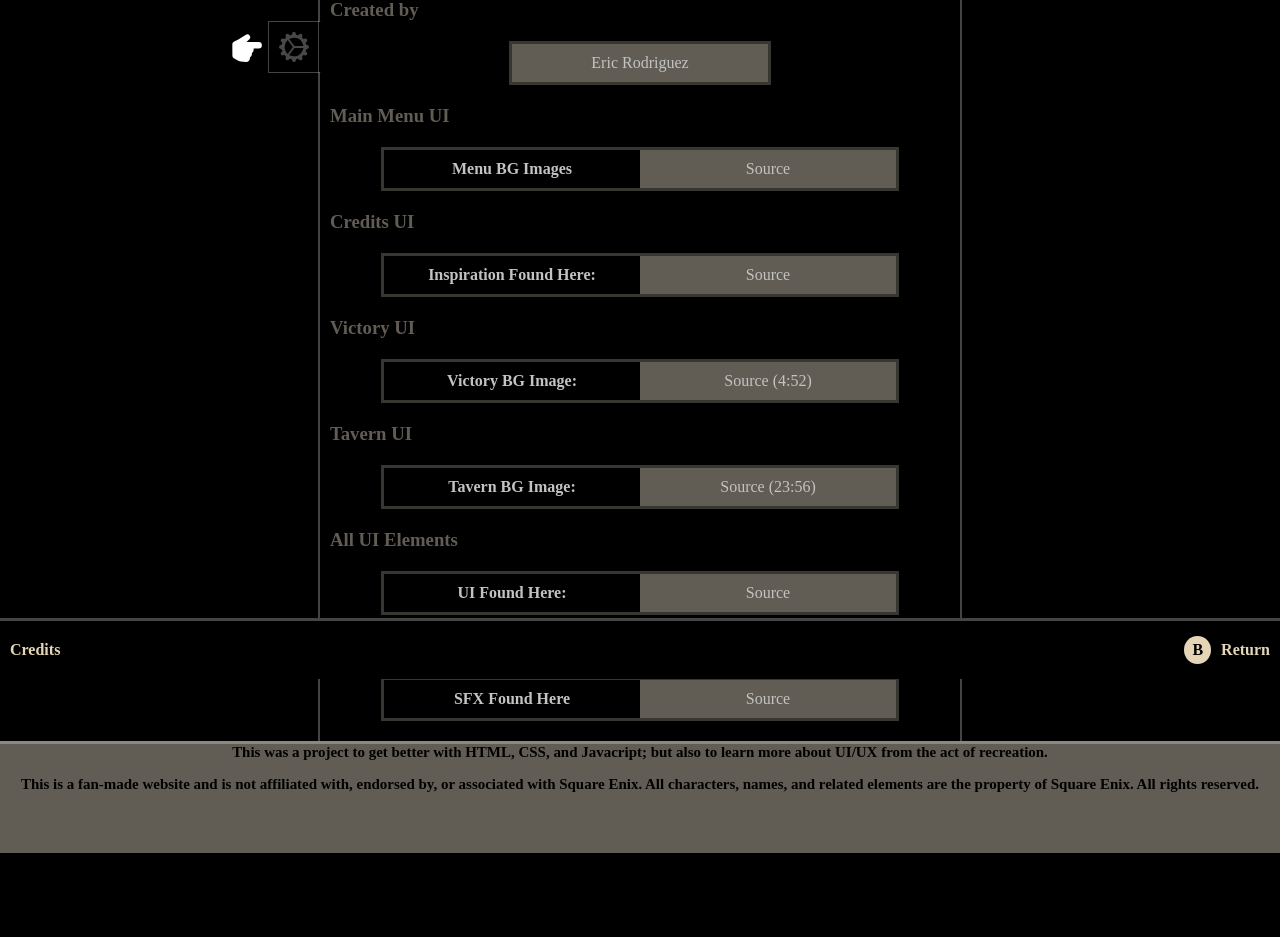
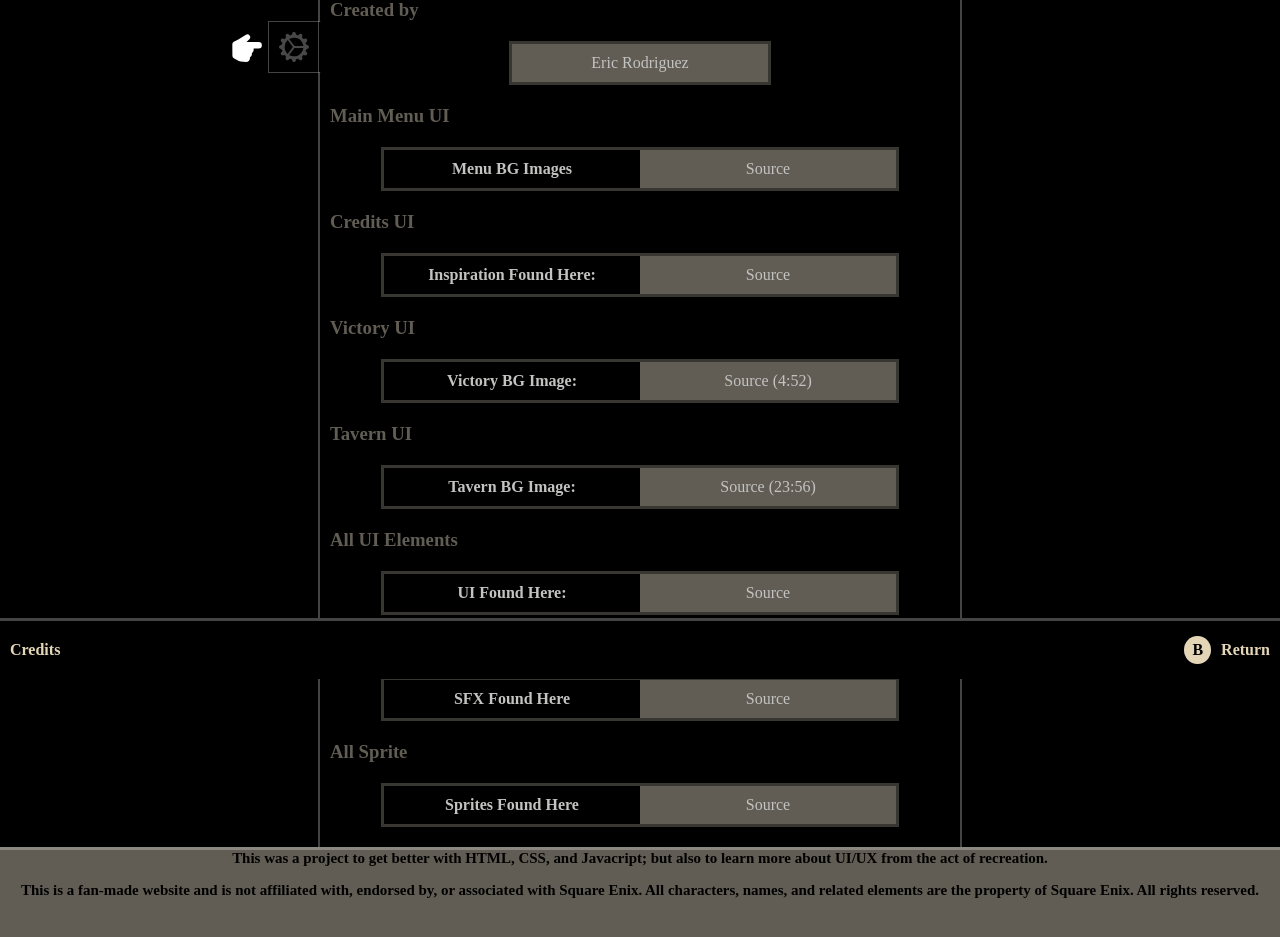
Before and after one commit to Emorque/Octopath-Traveler-UI, a plain HTML site: page credits.html in a window 1280 px wide. Shown: the part 121-1058 px from the top of the page. Before the commit the page ends 974 px from the top, so only its background shows below. Drawn offline with Linux system fonts and the light colour scheme.

Commit message:
Added missing sprite credit

```diff
--- a/credits.html
+++ b/credits.html
@@ -72,6 +72,14 @@
                 <a class="selected" href="https://www.sounds-resource.com/nintendo_switch/octopathtraveler/" target="_blank">Source</a>
             </div>
         </div>
+
+        <div class="credits">
+            <h3>All Sprite</h3>
+            <div class="credit">
+                <h2>Sprites Found Here</h2>
+                <a class="selected" href="https://www.spriters-resource.com/nintendo_switch/octopathtraveler/" target="_blank">Source</a>
+            </div>
+        </div>
     </div>
 
     <div class="square">
```
